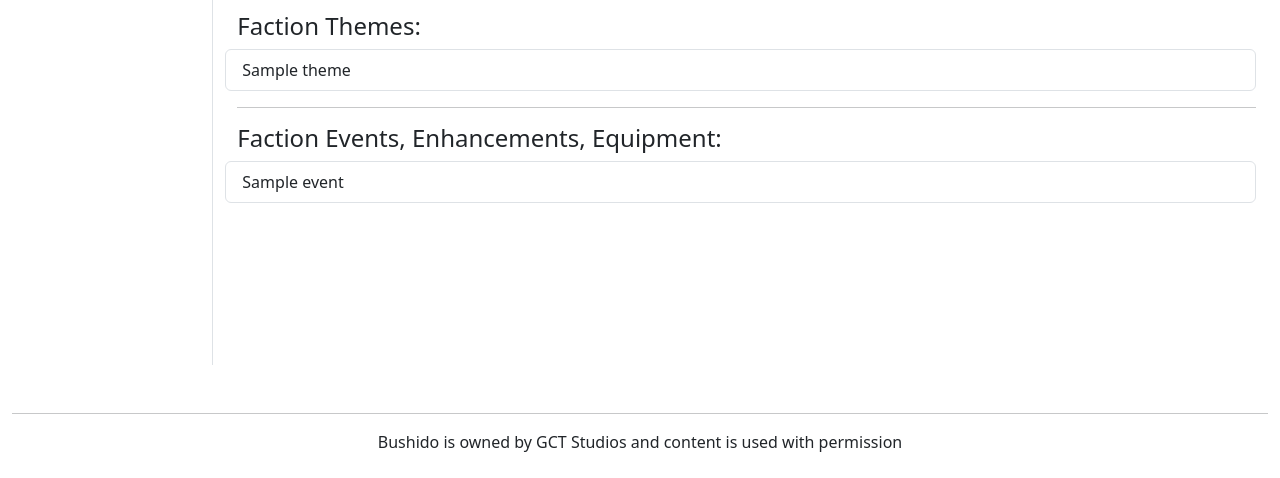
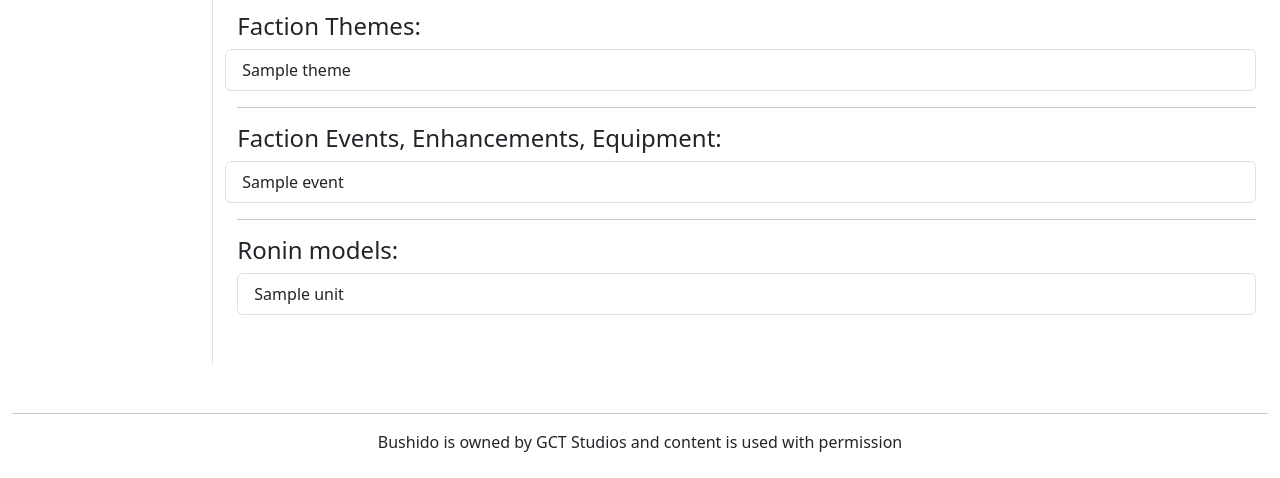
Before and after one commit to luke-vaughan0/bushido-db, a Django app: page /bushido/info/factions/1/ in a window 1280 px wide. Shown: the part 322-800 px from the top of the page. Run offline with Django 4.2, Linux system fonts and the light colour scheme; tables that the repository leaves empty hold one stand-in row (values such as "Sample post"); parts of the project's set-up code (start-up, migrations or seed data) failed here and were passed over; some libraries are stand-ins or nearby versions.

Commit message:
adding factions for ronin

```diff
--- a/bushido/forms.py
+++ b/bushido/forms.py
@@ -22,6 +22,8 @@ class EditUnit(forms.ModelForm):
                                              #widget=FilteredSelectMultiple(
                                                  #verbose_name=KiFeat._meta.verbose_name_plural, is_stacked=False))
     kiFeats = forms.ModelMultipleChoiceField(queryset=KiFeat.objects.all(), widget=CheckboxSelectMultiple, required=False)
+    ronin_factions = forms.ModelMultipleChoiceField(queryset=Faction.objects.exclude(name="Ronin"), widget=CheckboxSelectMultiple,
+                                             required=False)
 
     def __init__(self, *args, **kwargs):
         super().__init__(*args, **kwargs)
--- a/bushido/models.py
+++ b/bushido/models.py
@@ -73,6 +73,7 @@ class Unit(models.Model):
     unique = models.BooleanField(default=True)
     max = models.CharField(max_length=8, default="1")
 
+    ronin_factions = models.ManyToManyField("Faction", related_name="ronin_units")
     kiFeats = models.ManyToManyField('KiFeat')
     traits = models.ManyToManyField('Trait', through='UnitTrait')
 
--- a/bushido/templates/bushido/faction.html
+++ b/bushido/templates/bushido/faction.html
@@ -44,5 +44,14 @@
     {% endfor %}
         </ul>
     </div>
+  <hr>
+      <div>
+<h4>Ronin models:</h4>
+<ul class="list-group">
+    {% for unit in faction.ronin_units.all %}
+    <a class="list-group-item list-group-item-action" href="{% url 'bushido:modelDetails' unitid=unit.id%}">{{ unit.name }}</a>
+        {% endfor %}
+</ul>
+    </div>
 </div>
 {% endblock %}
--- a/bushido/templates/bushido/faction_list.html
+++ b/bushido/templates/bushido/faction_list.html
@@ -20,6 +20,7 @@
                 {{faction.name}}
             </a>
         {% endfor %}
+        </ul>
     </div>
 </div>
 {% endblock %}
```
